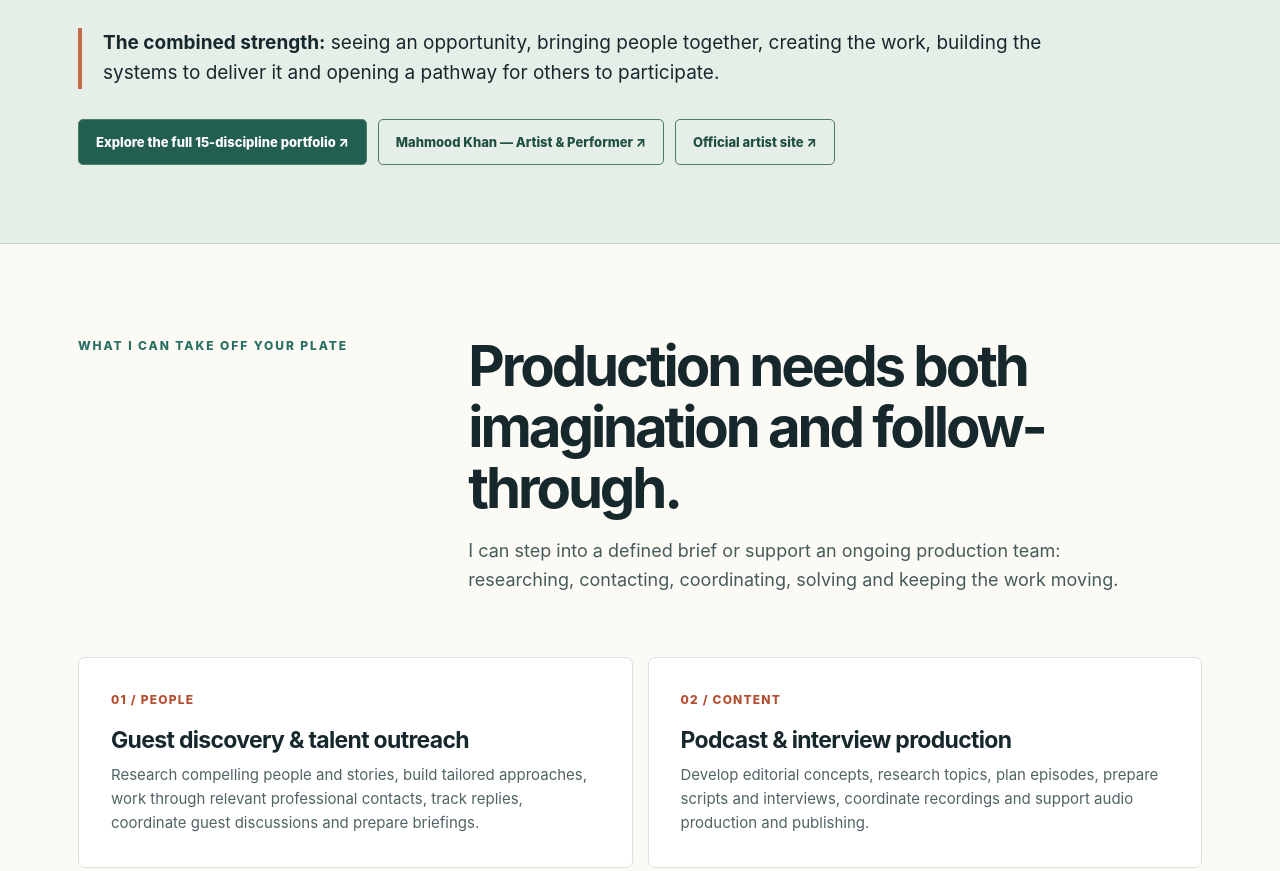
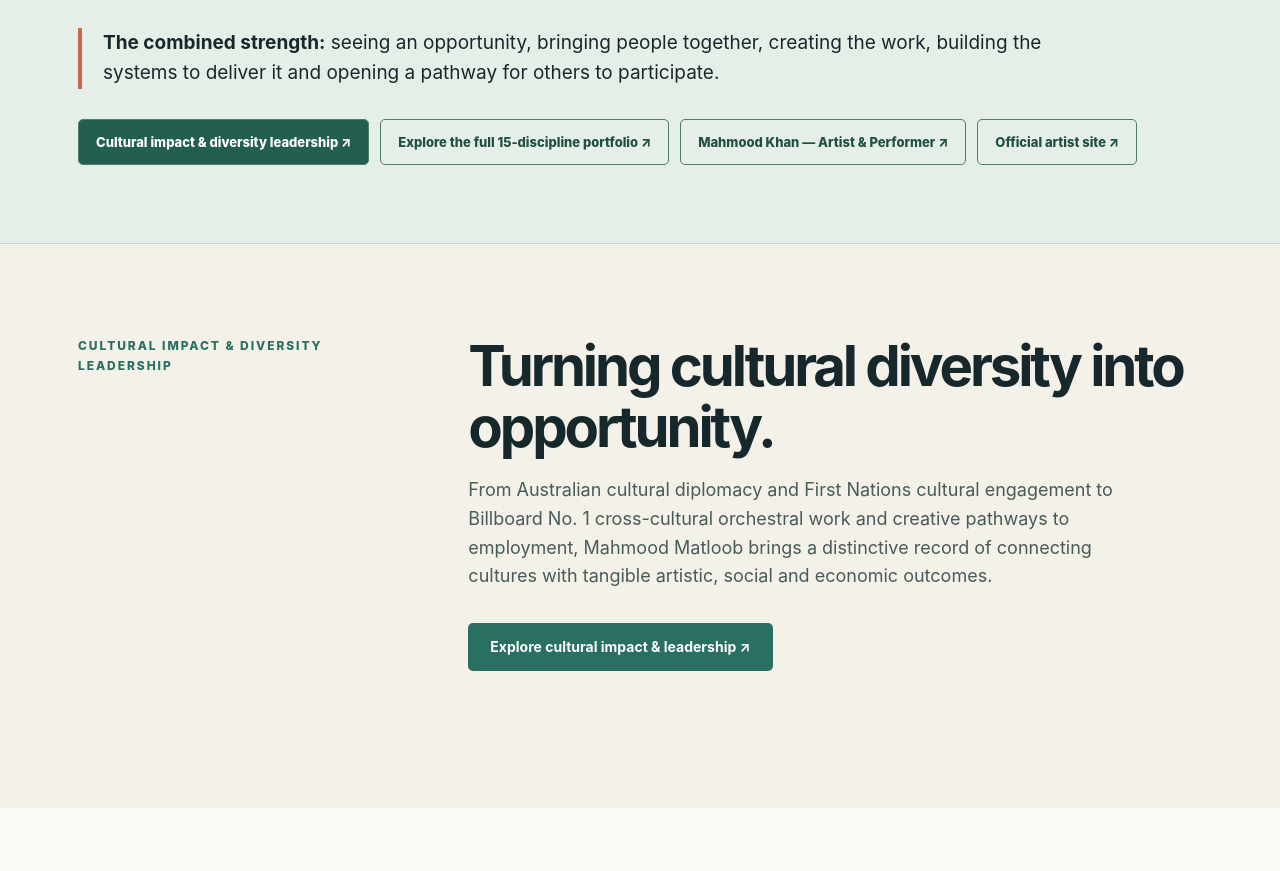
Before and after one commit to BeatViral/producer-for-hire, a plain HTML site: page index.html in a window 1280 px wide. Shown: the part 1712-2583 px from the top of the page. Drawn offline with Linux system fonts and the light colour scheme.

Commit message:
Feature cultural leadership on Production Desk homepage

```diff
--- a/index.html
+++ b/index.html
@@ -26,7 +26,7 @@
 <body>
 <header class="nav"><div class="wrap navin">
 <a href="#top" class="brand">Mahmood Matloob<span>Independent production desk</span></a>
-<nav class="navlinks" aria-label="Main navigation"><a href="#services">Services</a><a href="portfolio/">15 capabilities</a><a href="#work">Selected work</a><a href="#approach">How I work</a><a class="navcta" href="#contact">Discuss a project</a></nav>
+<nav class="navlinks" aria-label="Main navigation"><a href="cultural-impact/">Cultural impact</a><a href="#services">Services</a><a href="portfolio/">15 capabilities</a><a href="#work">Selected work</a><a href="#approach">How I work</a><a class="navcta" href="#contact">Discuss a project</a></nav>
 </div></header>
 <main id="top">
 <section class="hero"><div class="wrap hero-grid">
@@ -45,9 +45,9 @@
 <div class="portfolio-pillar"><strong>Technology &amp; ventures</strong><p>PHATSO, Harmonic Reset, Outreach Mania, Build &amp; Reach, Founder Lab and working digital tools.</p></div>
 </div>
 <p class="closing"><strong>The combined strength:</strong> seeing an opportunity, bringing people together, creating the work, building the systems to deliver it and opening a pathway for others to participate.</p>
-<div class="source-links"><a href="portfolio/">Explore the full 15-discipline portfolio ↗</a><a href="portfolio/artist-performer/">Mahmood Khan — Artist &amp; Performer ↗</a><a href="https://mahmoodkhan.net/" target="_blank" rel="noopener noreferrer">Official artist site ↗</a></div>
+<div class="source-links"><a href="cultural-impact/">Cultural impact &amp; diversity leadership ↗</a><a href="portfolio/">Explore the full 15-discipline portfolio ↗</a><a href="portfolio/artist-performer/">Mahmood Khan — Artist &amp; Performer ↗</a><a href="https://mahmoodkhan.net/" target="_blank" rel="noopener noreferrer">Official artist site ↗</a></div>
 </div></section>
-<section class="section" id="services"><div class="wrap"><div class="section-head"><div class="eyebrow">What I can take off your plate</div><div><h2>Production needs both imagination and follow-through.</h2><p class="section-intro">I can step into a defined brief or support an ongoing production team: researching, contacting, coordinating, solving and keeping the work moving.</p></div></div>
+<section class="section alt" id="cultural-leadership"><div class="wrap"><div class="section-head"><div class="eyebrow">Cultural impact &amp; diversity leadership</div><div><h2>Turning cultural diversity into opportunity.</h2><p class="section-intro">From Australian cultural diplomacy and First Nations cultural engagement to Billboard No. 1 cross-cultural orchestral work and creative pathways to employment, Mahmood Matloob brings a distinctive record of connecting cultures with tangible artistic, social and economic outcomes.</p><a class="btn primary" href="cultural-impact/" style="background:#296f62;color:white;margin-top:14px">Explore cultural impact &amp; leadership ↗</a></div></div></div></section><section class="section" id="services"><div class="wrap"><div class="section-head"><div class="eyebrow">What I can take off your plate</div><div><h2>Production needs both imagination and follow-through.</h2><p class="section-intro">I can step into a defined brief or support an ongoing production team: researching, contacting, coordinating, solving and keeping the work moving.</p></div></div>
 <div class="cards">
 <article class="card"><div class="num">01 / PEOPLE</div><h3>Guest discovery &amp; talent outreach</h3><p>Research compelling people and stories, build tailored approaches, work through relevant professional contacts, track replies, coordinate guest discussions and prepare briefings.</p></article>
 <article class="card"><div class="num">02 / CONTENT</div><h3>Podcast &amp; interview production</h3><p>Develop editorial concepts, research topics, plan episodes, prepare scripts and interviews, coordinate recordings and support audio production and publishing.</p></article>
```
